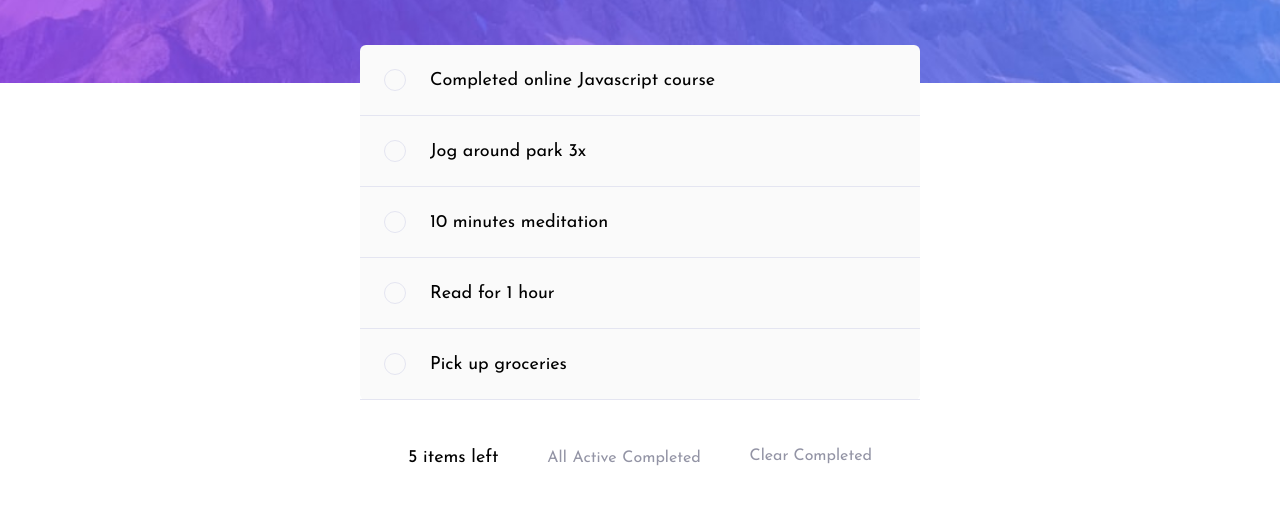
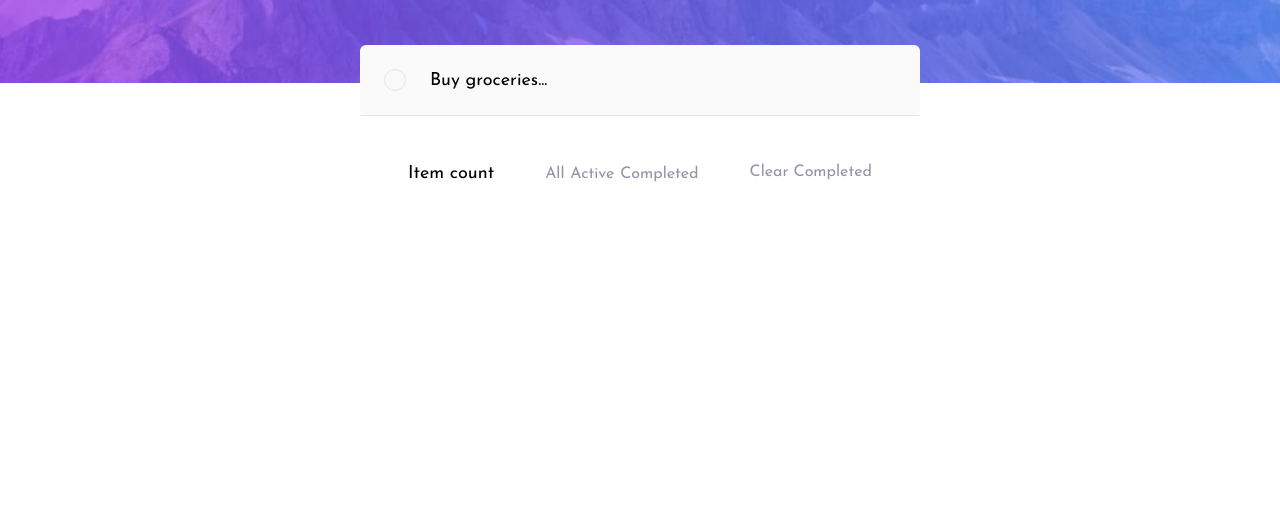
Before and after one commit to NMilivojevic/Todo-Application, a website: page index.html in a window 1280 px wide. Shown: the part 277-782 px from the top of the page. Drawn offline with Linux system fonts and the light colour scheme.

Commit message:
deleted default todos

```diff
--- a/index.html
+++ b/index.html
@@ -56,51 +56,7 @@
                 <img src="./images/icon-check.svg" alt="checkmark">
               </span>
             </label>
-            <span class="todo-text">Completed online Javascript course</span>
-
-          </li>
-          <li class="todo" draggable="true">
-
-            <label>
-              <input type="checkbox" name="light">
-              <span class="custom-checkbox">
-                <img src="./images/icon-check.svg" alt="checkmark">
-              </span>
-            </label>
-            <span class="todo-text">Jog around park 3x</span>
-
-          </li>
-          <li class="todo" draggable="true">
-
-            <label>
-              <input type="checkbox" name="light">
-              <span class="custom-checkbox">
-                <img src="./images/icon-check.svg" alt="checkmark">
-              </span>
-            </label>
-            <span class="todo-text">10 minutes meditation</span>
-
-          </li>
-          <li class="todo" draggable="true">
-
-            <label>
-              <input type="checkbox" name="light">
-              <span class="custom-checkbox">
-                <img src="./images/icon-check.svg" alt="checkmark">
-              </span>
-            </label>
-            <span class="todo-text">Read for 1 hour</span>
-
-          </li>
-          <li class="todo" draggable="true">
-
-            <label>
-              <input type="checkbox" name="light">
-              <span class="custom-checkbox">
-                <img src="./images/icon-check.svg" alt="checkmark">
-              </span>
-            </label>
-            <span class="todo-text">Pick up groceries</span>
+            <span class="todo-text">Buy groceries...</span>
 
           </li>
 
@@ -110,7 +66,7 @@
 
       <div class="filters">
 
-        <span class="count">5 items left</span>
+        <span class="count">Item count</span>
 
         <div class="links">
           <a href="#" id="all">All</a>
```
